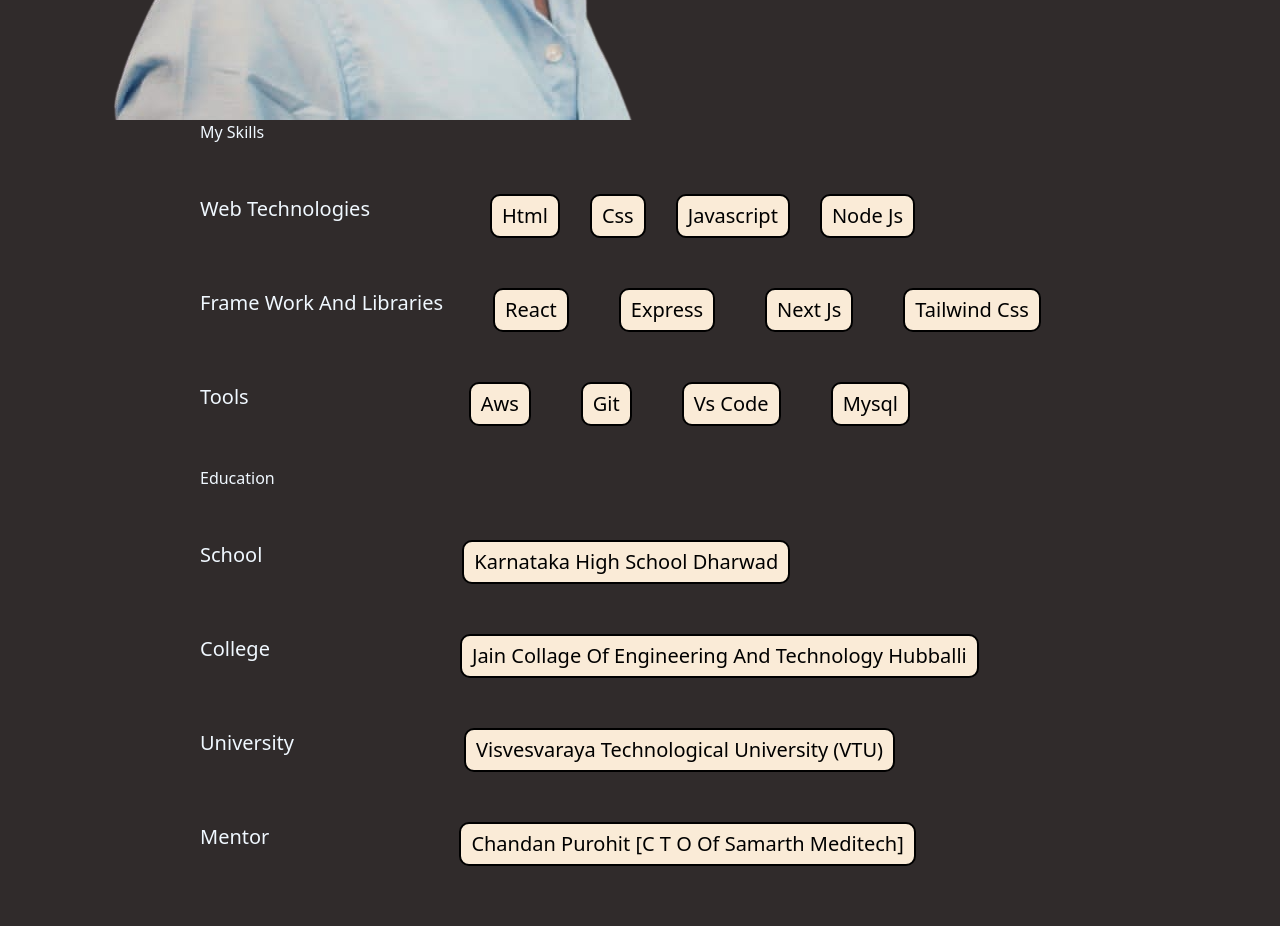
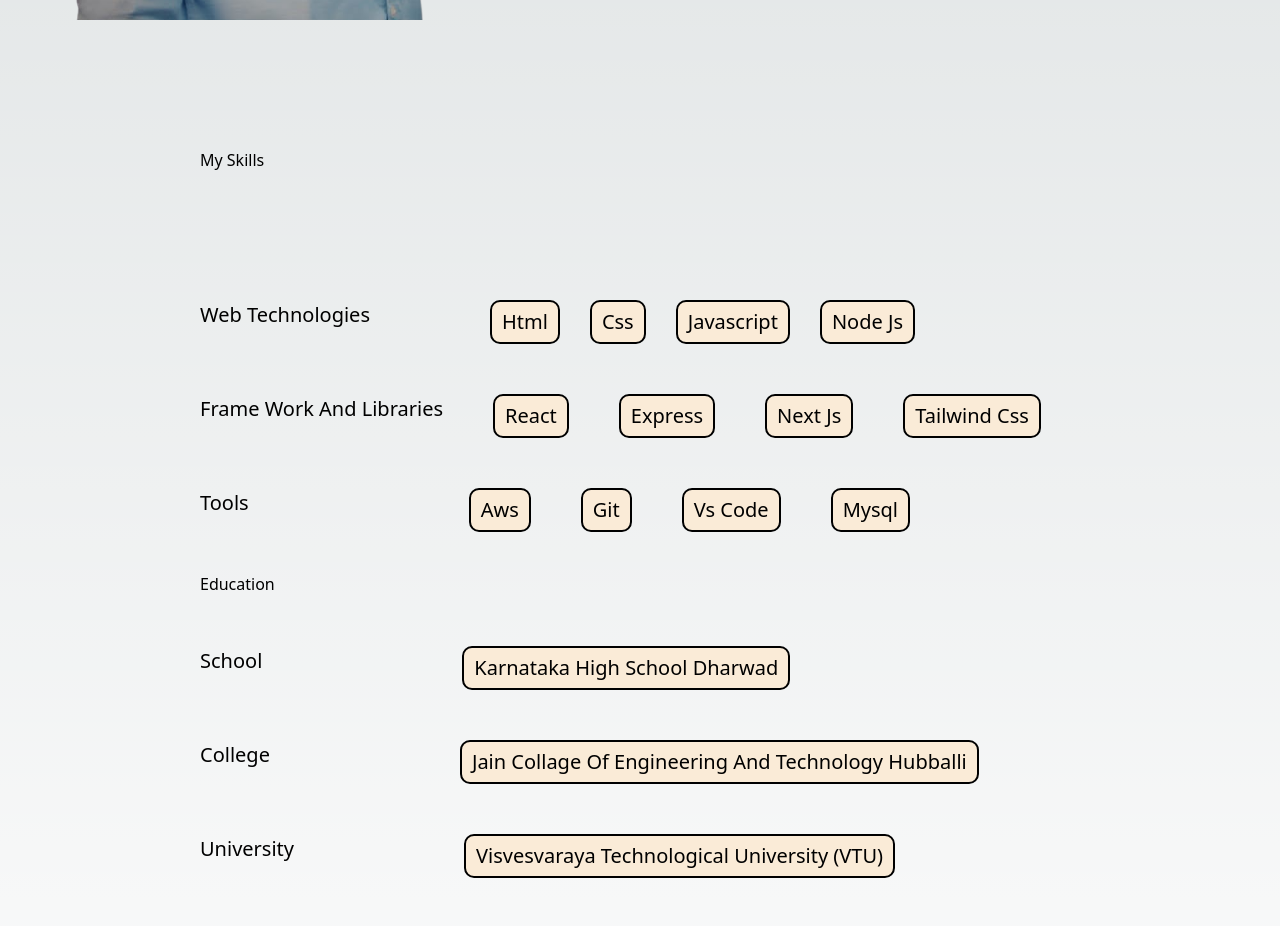
Before and after one commit to anilikarikatti/Portpolio, a Next.js app: page /components/about in a window 1280 px wide. Shown: the part 780-1706 px from the top of the page. Built offline with nearby package versions, Linux system fonts and the light colour scheme; a web font is replaced by a local one.

Commit message:
about done

```diff
--- a/pages/components/about.js
+++ b/pages/components/about.js
@@ -5,13 +5,13 @@ export default function About(){
     return(
         <>
         <Main1/>
-        <div className='project-page' >
-            <div className="flex" >
-                <div className=' wi backimg  height-100' >
+        <div className='project-page ' >
+            <div className="flex about flex sm:flex-row  flex-col sm:h-screen h-fit" >
+                <div className=' wi backimg  sm:h-full sm:w-full  backimg bg-cover  h-96 w-96 sm:ml-0 ml-20' >
 
 
                 </div>
-                <div className='wi'>
+                <div className='wi  '>
                     <h3 className="hello">Hello,</h3>
 
                     <h3> Let me introduce myself</h3>
@@ -23,9 +23,9 @@ export default function About(){
                 </div>
             <div className="">
 
-                <h1 className="myskills">my skills</h1>
+                <h1 className="myskills blk m-32">my skills</h1>
                 <div className="web">
-                    <div className="left">web technologies </div>
+                    <div className="left blk">web technologies </div>
                     <div className="leftdata  border h">html</div>
                     <div className="innerleft border h">css</div>
                     <div className="innerleft border h">javascript </div>
@@ -40,7 +40,7 @@ export default function About(){
 
                 {/* <h1 className="myskills"></h1> */}
                 <div className="web">
-                    <div className="left">frame work and libraries </div>
+                    <div className="left blk">frame work and libraries </div>
                     <div className=" border innerleftframe h">react</div>
                     <div className="innerleftframe border h">express</div>
                     <div className="innerleftframe border h">next js</div>
@@ -55,7 +55,7 @@ export default function About(){
             <div className="">
 
                 <div className="web">
-                    <div className="left">tools</div>
+                    <div className="left blk">tools</div>
                     <div className=" border toolsleft h">aws</div>
                     <div className="innerleftframe border h">git</div>
                     <div className="innerleftframe border h">vs code</div>
@@ -68,9 +68,9 @@ export default function About(){
 
             <div className="">
 
-                <h1 className="myskills margintop-10">Education</h1>
+                <h1 className="myskills margintop-10 blk">Education</h1>
                 <div className="web">
-                    <div className="left">school </div>
+                    <div className="left blk">school </div>
                     <div className="schoolleft  border h">karnataka high school dharwad</div>
 
                 </div>
@@ -80,7 +80,7 @@ export default function About(){
             <div className="">
 
                 <div className="web">
-                    <div className="left">college </div>
+                    <div className="left blk">college </div>
                     <div className="collageleft  border h">jain collage of engineering and technology hubballi</div>
 
                 </div>
@@ -90,7 +90,7 @@ export default function About(){
             <div className="">
 
                 <div className="web">
-                    <div className="left">university </div>
+                    <div className="left blk">university </div>
                     <div className="universityleft  border h">Visvesvaraya Technological University (VTU)</div>
 
                 </div>
@@ -99,7 +99,7 @@ export default function About(){
             <div className="">
 
             <div className="web">
-                <div className="left">mentor </div>
+                <div className="left blk">mentor </div>
                 <div className="collageleft  border h data">chandan purohit [c t o of samarth meditech]</div>
 
             </div>
--- /dev/null
+++ b/pages/components/contact.js
@@ -0,0 +1,15 @@
+import { Main1 } from "../index"
+
+export default function Contact(){
+    return(
+        <>
+
+                <Main1></Main1>
+                <div className='about' >
+
+
+            </div>
+
+        </>
+    )
+}
--- a/pages/components/home.js
+++ b/pages/components/home.js
@@ -10,14 +10,6 @@ export default function Home(){
 
             </div>
             <div className='sm:h-full sm:w-full  '>
-            {/* Hello,This is
-
-Irayya Hiremath
-
-I am a Software Engineer  I love to design and make new web experiences for people.
-I am looking for an opportunity in an esteemed organisation to put in my best efforts and always hunger for learning new things and put those skills into continuous implementation to achieve personal growth and fulfil organisational goals.
-
-I Have done projects using following WebTechnologies */}
 
 
                 <h1 className="text-black-100 sm:mt-40 mt-8 sm:ml-0 ml-44 ">Hello , This is </h1>
@@ -29,15 +21,15 @@ I Have done projects using following WebTechnologies */}
                     I Have done projects using following WebTechnologies</h3>
 
                     <div className="tech">
-                        <div className="inner-tech text-center ">html</div>
-                        <div className="inner-tech text-center">css </div>
-                        <div className="inner-tech text-center">javascript</div>
-                        <div className="inner-tech text-center">react js</div>
-                        <div className="inner-tech text-center">tailwind css</div>
-                        <div className="inner-tech text-center">next js </div>
-                        <div className="inner-tech text-center">node js</div>
-                        <div className="inner-tech text-center">express js</div>
-                        <div className="inner-tech text-center mb-10">aws</div>
+                        <div className="inner-tech text-center  h">html</div>
+                        <div className="inner-tech text-center h">css </div>
+                        <div className="inner-tech text-center h">javascript</div>
+                        <div className="inner-tech text-center  h">react js</div>
+                        <div className="inner-tech text-center h">tailwind css</div>
+                        <div className="inner-tech text-center h">next js </div>
+                        <div className="inner-tech text-center h">node js</div>
+                        <div className="inner-tech text-center h">express js</div>
+                        <div className="inner-tech text-center mb-10 h">aws</div>
 
 
                     </div>
--- a/pages/index.js
+++ b/pages/index.js
@@ -7,6 +7,7 @@ import Home from './components/home'
 import Projects from './components/projects'
 import About from './components/about'
 import Link from 'next/link'
+import Contact from './components/contact'
 
 
 
@@ -24,7 +25,7 @@ const inter = Inter({ subsets: ['latin'] })
           <div className='sm:ml-20 ml-16'><Link href="/">Home</Link></div>
           <div className='sm:ml-20 ml-16'> <Link href="/components/about">About</Link></div>
           <div className='sm:ml-20 ml-16'> <Link href="/components/projects">Projects</Link></div>
-          <div className='sm:ml-20 ml-16'><Link href="/components/home">Contact</Link></div>
+          <div className='sm:ml-20 ml-16'><Link href="/components/contact">Contact</Link></div>
           {/* <div className='lef'>Anil IK</div> */}
         </div>
 
--- a/styles/about.css
+++ b/styles/about.css
@@ -13,7 +13,7 @@
 }
 
 .height-100{
-    height: 900px;
+    /* height: 900px; */
     /* margin-left: 100px */
 }
 
@@ -28,6 +28,10 @@
     color: aliceblue;
     text-transform: capitalize;
     font-size: 20px;
+}
+
+.blk{
+    color: black;
 }
 
 .left{
@@ -84,3 +88,6 @@
     display: block;
     color: wheat;
 }
+
+
+/* contact css */
--- a/styles/projects.css
+++ b/styles/projects.css
@@ -35,7 +35,7 @@
     /* height: 850px; */
     height: 100%;
     /* width: 100vw; */
-    background-color: rgb(48, 43, 43);
+    /* background-color: rgb(48, 43, 43); */
     /* justify-content: flex-start; */
     overflow: hidden;
 }
```
